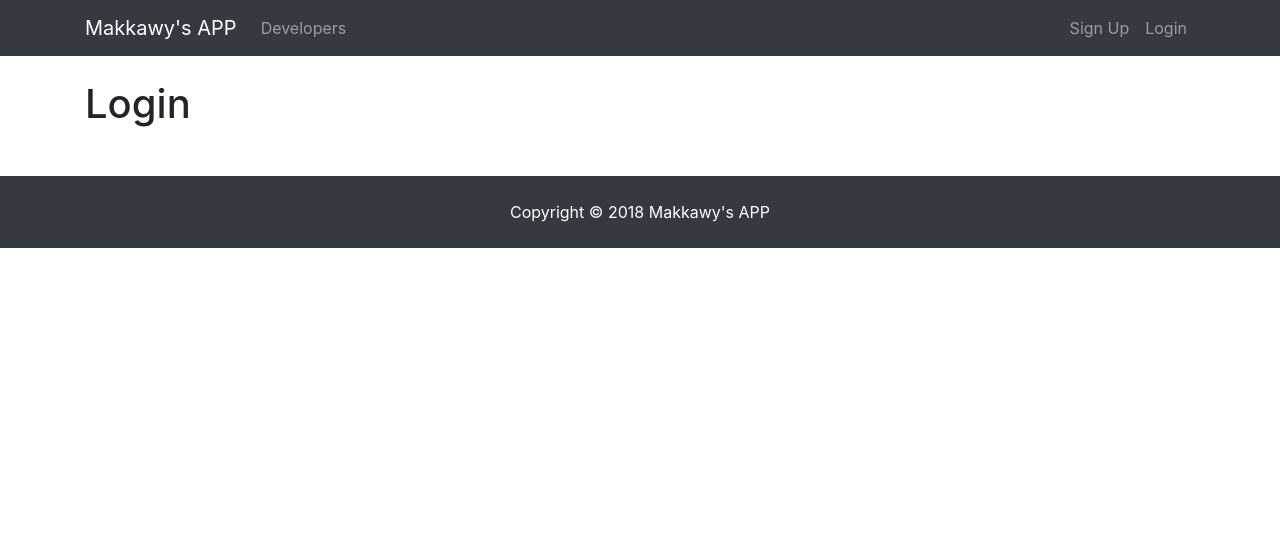
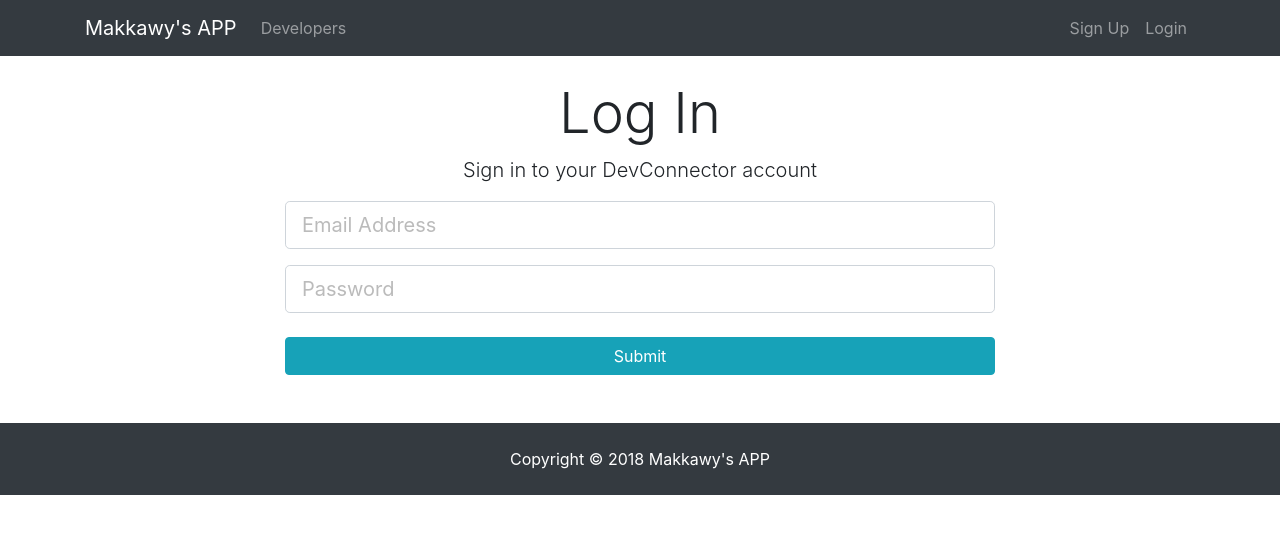
Before and after one commit to makkawysaleh/finalWebSec, a React (Create React App) app in the folder client/: page /login in a window 1280 px wide. Shown: the top 534 px of the page. Built offline with nearby package versions, Linux system fonts and the light colour scheme.

Commit message:
add classname to have conditional classnames.

```diff
--- a/client/package.json
+++ b/client/package.json
@@ -3,6 +3,8 @@
   "version": "0.1.0",
   "private": true,
   "dependencies": {
+    "axios": "^0.18.0",
+    "classnames": "^2.2.6",
     "react": "^16.6.3",
     "react-dom": "^16.6.3",
     "react-router-dom": "^4.3.1",
--- a/client/src/components/auth/Login.js
+++ b/client/src/components/auth/Login.js
@@ -1,10 +1,72 @@
 import React, { Component } from 'react';
 
 class Login extends Component {
+  constructor() {
+    super();
+    this.state = {
+      email: '',
+      password: '',
+      errors: {}
+    };
+
+    this.onChange = this.onChange.bind(this);
+    this.onSubmit = this.onSubmit.bind(this);
+  }
+  onChange(e) {
+    this.setState({ [e.target.name]: e.target.value });
+  }
+
+  onSubmit(e) {
+    e.preventDefault();
+    const user = {
+      email: this.state.email,
+      password: this.state.password
+    };
+
+    console.log(user);
+  }
+
   render() {
     return (
       <div>
-        <h1>Login</h1>
+        <div className="login">
+          <div className="container">
+            <div className="row">
+              <div className="col-md-8 m-auto">
+                <h1 className="display-4 text-center">Log In</h1>
+                <p className="lead text-center">
+                  Sign in to your DevConnector account
+                </p>
+                <form onSubmit={this.onSubmit}>
+                  <div className="form-group">
+                    <input
+                      type="email"
+                      className="form-control form-control-lg"
+                      placeholder="Email Address"
+                      name="email"
+                      value={this.state.email}
+                      onChange={this.onChange}
+                    />
+                  </div>
+                  <div className="form-group">
+                    <input
+                      type="password"
+                      className="form-control form-control-lg"
+                      placeholder="Password"
+                      name="password"
+                      value={this.state.password}
+                      onChange={this.onChange}
+                    />
+                  </div>
+                  <input
+                    type="submit"
+                    className="btn btn-info btn-block mt-4"
+                  />
+                </form>
+              </div>
+            </div>
+          </div>
+        </div>
       </div>
     );
   }
--- a/client/src/components/auth/Register.js
+++ b/client/src/components/auth/Register.js
@@ -1,4 +1,5 @@
 import React, { Component } from 'react';
+import axios from 'axios';
 
 class Register extends Component {
   constructor() {
@@ -28,7 +29,10 @@
       password2: this.state.password2
     };
 
-    console.log(newUser);
+    axios
+      .post('/api/users/register', newUser)
+      .then(res => console.log(res.data))
+      .catch(err => console.log(err.response.data));
   }
 
   render() {
```
Also changed, not shown: 1 other file (tests, documents, lock files or other folders).
